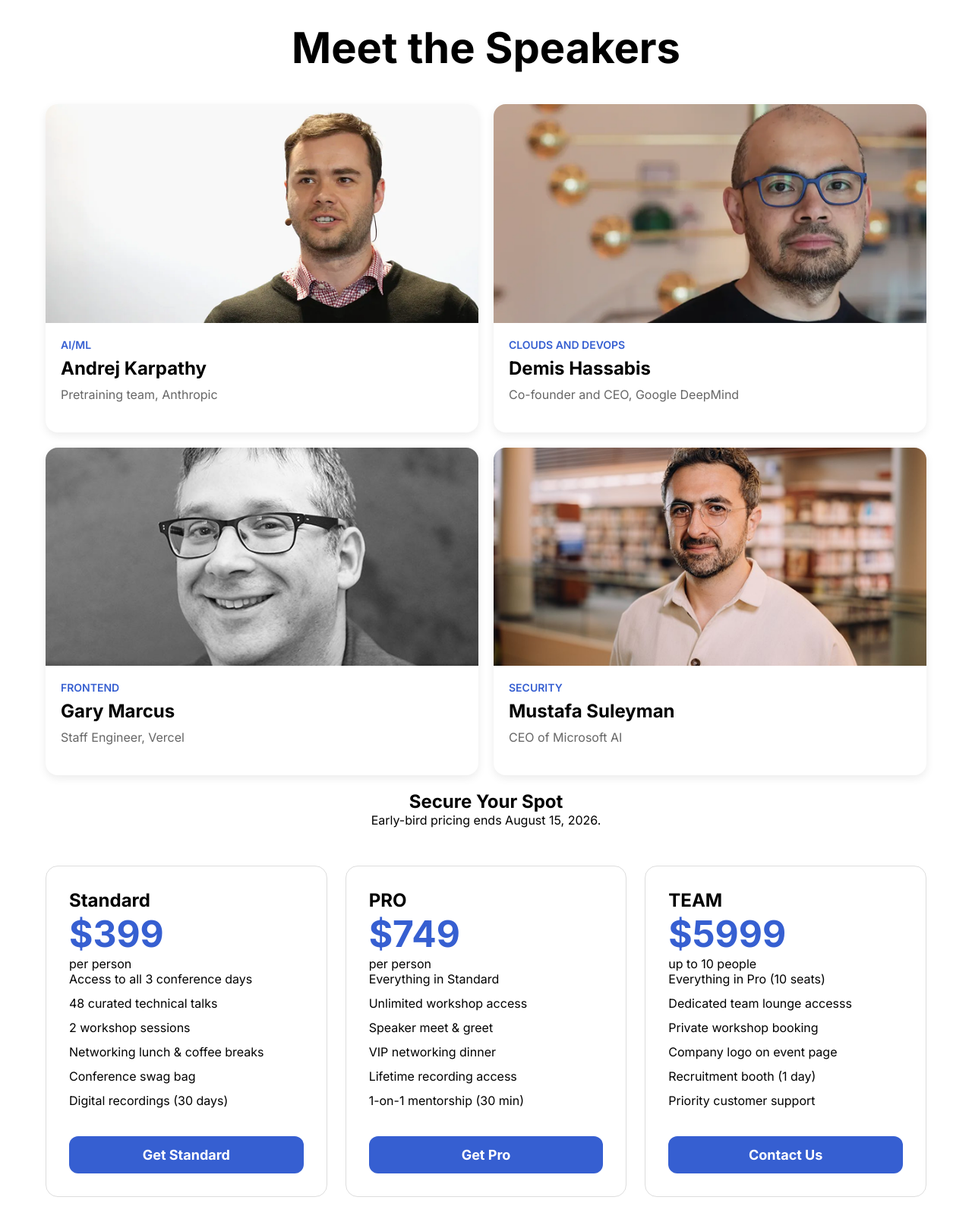
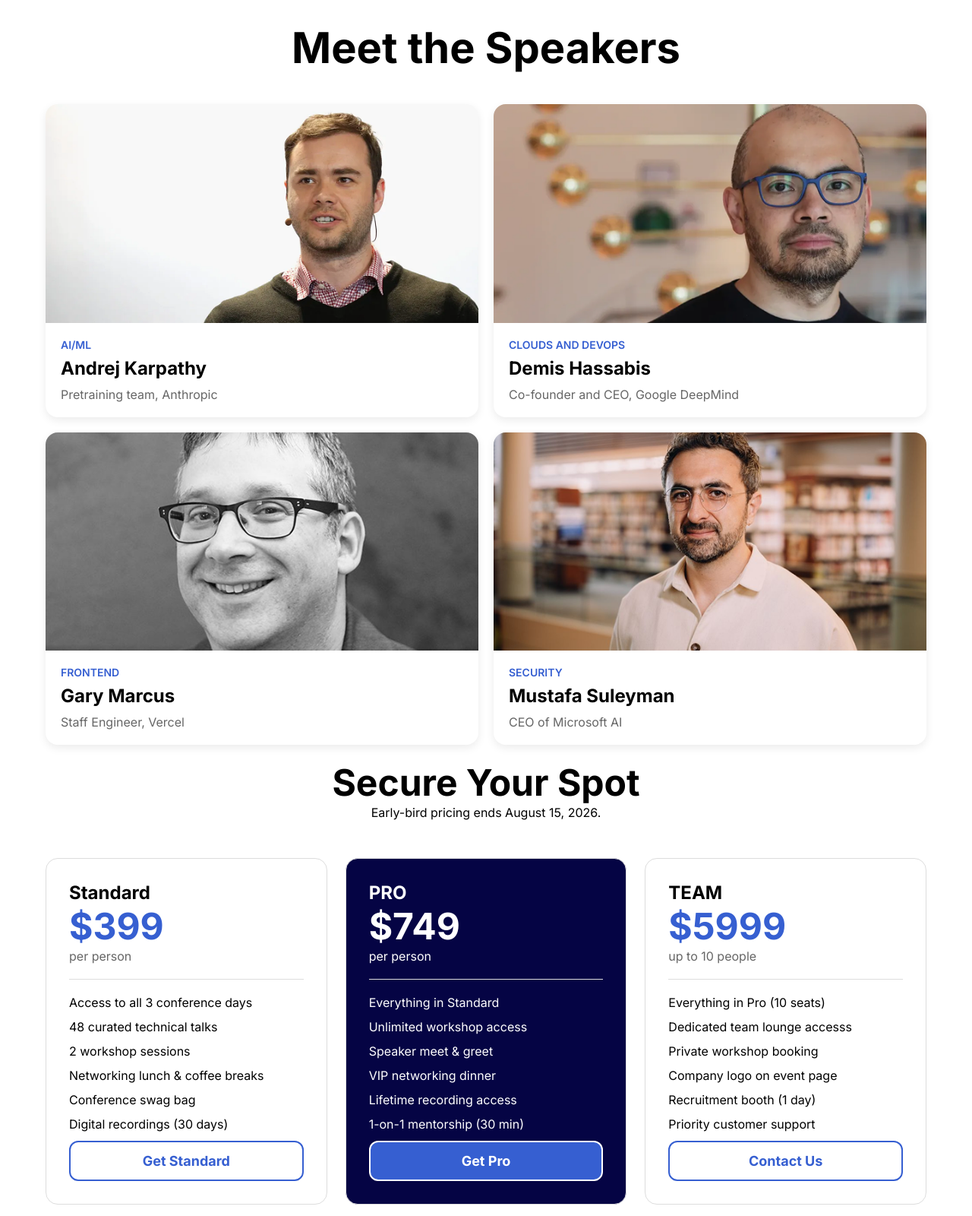
Before and after one commit to shawmik-git/1, a plain HTML site: page index.html in a window 1280 px wide. Shown: the part 820-2420 px from the top of the page at 76% size. Drawn offline with Linux system fonts and the light colour scheme.

Commit message:
price card editing

```diff
--- a/index.html
+++ b/index.html
@@ -3,7 +3,7 @@
   <head>
     <meta charset="UTF-8" />
     <meta name="viewport" content="width=device-width, initial-scale=1.0" />
-    <title>Document</title>
+    <title>DevConf 2026</title>
     <link rel="stylesheet" href="./style.css" />
 
     <!-- font -->
@@ -17,7 +17,7 @@
   <body>
     <header>
       <nav class="container">
-        <img src="./assets/logo.png" alt="logo" />
+        <img src="./assets/logo.png" alt="DevConf 2026" />
 
         <ul class="nav-links">
           <li><a href="#">Speakers</a></li>
@@ -34,7 +34,7 @@
     <!-- hero section start -->
     <section class="hero">
       <div class="hero-content">
-        <h1>Code. Connect. Create.</h1>
+        <h1>Code. <span>Connect.</span> Create.</h1>
 
         <p>
           Join 4,000+ engineers, founders, and builders at the premier developer
@@ -116,7 +116,8 @@
 
           <a href="#" class="common-btn">Get Standard</a>
         </div>
-        <div class="pricing-card">
+        <div class="pricing-card pro-card">
+
           <!-- card 2 -->
 
           <h2>PRO</h2>
--- a/style.css
+++ b/style.css
@@ -3,10 +3,12 @@
   padding: 0;
   font-family: "Inter", sans-serif;
   box-sizing: border-box;
-  max-width: 700px
+  /* max-width: 1200px;
   margin: 0 auto;
+} */
 
-
+section {
+  margin: 100px 0;
 }
 
 /* common button */
@@ -19,17 +21,16 @@
   font-weight: bold;
   text-decoration: none;
   display: inline-block;
-  font-size:18px;
-padding:14px 24px;
+  font-size: 18px;
+  padding: 14px 24px;
 }
-
 
 header {
   padding-top: 20px;
 }
 nav {
+  display: flex;
   background-color: #ffffff;
-  display: flex;
   justify-content: space-between;
   padding: 16px 0;
   align-items: center;
@@ -37,15 +38,11 @@
   margin-top: 20px;
 }
 
-
-
-.container{
+.container {
   max-width: 1200px;
   margin: 0 auto;
   padding: 0 20px;
 }
-
-
 
 .speakers-header {
   text-align: center;
@@ -62,7 +59,6 @@
   align-items: center;
 }
 
-
 ul li a {
   text-decoration: none;
   color: #000000;
@@ -72,7 +68,7 @@
 
 /* hero styles */
 
-.hero{
+.hero {
   background-image: url("./assets/banner.jpg");
   background-size: cover;
   background-position: center;
@@ -84,62 +80,58 @@
   text-align: center;
   margin-top: 40px;
   margin-bottom: 40px;
+}
 
+.hero-content {
+  max-width: 700px;
+  margin: 0 auto;
+}
+
+.hero-content h1 {
+  font-size: 64px;
+  font-weight: 700;
+  line-height: 1.2;
+
+  margin-bottom: 20px;
+  white-space: nowrap;
+  color: #ffffff;
+}
+.hero-content h1 span {
+  font-style: italic;
+}
+
+.hero-content p {
+  font-size: 20px;
+  line-height: 1.7;
+  color: #ffffff;
+}
+
+nav img {
+  width: 140px;
 }
 
 
-
-.hero-content{
-    max-width:900px;
-    margin:0 auto;
-}
-
-
-.hero-content h1{
-    font-size:64px;
-    font-weight:700;
-    line-height:1.2;
-
-    margin-bottom:20px;
-    white-space: nowrap;
-      color:#ffffff
-
-
-}
-
-
-.hero-content p{
-    font-size:20px;
-    line-height:1.7;
-    color:#ffffff
-}
-
-nav img{
-    width:140px;
-}
-
 .hero-content .common-btn{
-    margin-top: 30px;
+    display: inline-block;
+    margin-top: 300px;
 }
 
 /* speakers styles */
+
 .speakers {
-
   justify-content: space-between;
   gap: 20px;
   flex-wrap: wrap;
 }
 
-.speaker-card{
-
-    border-radius:16px;
-    overflow:hidden;
-    box-shadow:0 4px 12px rgba(0,0,0,.08);
-    padding-bottom:20px;
-
+.speaker-card {
+  border-radius: 16px;
+  overflow: hidden;
+  box-shadow: 0 4px 12px rgba(0, 0, 0, 0.08);
+  padding: bottom 24px;
 }
 
-.speaker-card h3{
+.speaker-card h3 {
   color: #365fd1;
   font-size: 14px;
   font-weight: 600;
@@ -147,20 +139,17 @@
   margin: 16px 20px 8px;
 }
 
-.speaker-card h2{
+.speaker-card h2 {
   font-size: 24px;
   font-weight: 700;
   margin: 0 20px 10px;
 }
 
-.speaker-card p{
+.speaker-card p {
   color: #666;
   font-size: 16px;
   margin: 0 20px 20px;
 }
-
-
-
 
 .speakers-grid {
   display: grid;
@@ -177,153 +166,195 @@
   object-fit: cover;
 }
 
-
-
-.common-btn{
-    transition:.3s;
+.common-btn {
+  transition: 0.3s;
 }
 
-.common-btn:hover{
-    background:#2a4db5;
+.common-btn:hover {
+  background: #2a4db5;
 }
 
+.secure-spot .section-title h1 {
+  font-size: 48px;
+  font-weight: 700;
+}
 
 /* pricing styles */
-.pricing-card{
-    border:1px solid #ddd;
-    border-radius:16px;
-    padding:30px;
-    background:#fff;
+
+.pricing-card {
+  border: 1px solid #ddd;
+  border-radius: 16px;
+  padding: 30px;
+  background: #fff;
 }
 
-
+.pricing-card p {
+  border-bottom: 1px solid #ddd;
+  padding-bottom: 20px;
+  margin-bottom: 20px;
+  color: #666;
+}
 
 .pricing-card:hover {
   box-shadow: 0 4px 8px rgba(7, 7, 7, 0.1);
 }
 
-
-.pricing-grid{
-    display:grid;
-    grid-template-columns:repeat(3,1fr);
-    gap:24px;
-    margin-top:40px;
+.pricing-grid {
+  display: grid;
+  grid-template-columns: repeat(3, 1fr);
+  gap: 24px;
+  margin-top: 40px;
 }
 
-.pricing-card .common-btn{
-    margin-top:25px;
-
-}
-.section-title{
-    text-align:center;
-    margin-bottom:50px;
+.pricing-card .common-btn {
+  margin-top: auto;
+  background-color: white;
+  color: #365fd1;
+  border: 2px solid #365fd1;
 }
 
-.pricing-card h3{
-    font-size:48px;
-    color:#365fd1;
-}
-
-.pricing-card .common-btn{
-    width:100%;
-    text-align:center;
+.pricing-card .common-btn:hover{
+    background-color: #365fd1;
+    color: white;
 }
 
 
-.feature-list li{
-  display:block;
-    margin-bottom:12px;
+}
+.section-title {
+  text-align: center;
+  margin-bottom: 50px;
 }
 
- .feature-list{
-    display:block;
-    list-style:none;
-    padding:0;
+.pricing-card h3 {
+  font-size: 48px;
+  color: #365fd1;
 }
 
+.pricing-card .common-btn {
+  width: 100%;
+  text-align: center;
+}
 
-/* ai section styles *//* ===========================
+.feature-list li {
+  display: block;
+  margin-bottom: 12px;
+}
+
+.feature-list {
+  display: block;
+  list-style: none;
+  padding: 0;
+}
+
+.pro-card {
+  background-color: #050444;
+  color: white;
+}
+
+.pro-card h2,
+.pro-card h3,
+.pro-card p,
+.pro-card li {
+  color: white;
+}
+
+.pro-card a {
+  background-color: white;
+  color: #081e70;
+}
+
+.pro-card .common-btn{
+    background-color: #365fd1;
+    color: white;
+    border: 2px solid white;
+}
+
+.pro-card .common-btn:hover{
+    background-color: white;
+    color: #365fd1;
+}
+
+/* ai section styles */ /* ===========================
    Hackathon Section
 =========================== */
 
-.hackathon{
-    padding:80px 0;
+.hackathon {
+  padding: 80px 0;
 }
 
-.hackathon-grid{
-    display:grid;
-    grid-template-columns:repeat(2,1fr);
-    gap:24px;
-    margin-top:50px;
+.hackathon-grid {
+  display: grid;
+  grid-template-columns: repeat(2, 1fr);
+  gap: 24px;
+  margin-top: 50px;
 }
 
-.hack-card{
-    background:#fff;
-    border:1px solid #e5e7eb;
-    border-radius:16px;
-    padding:30px;
-    transition:.3s;
+.hack-card {
+  background: #fff;
+  border: 1px solid #e5e7eb;
+  border-radius: 16px;
+  padding: 30px;
+  transition: 0.3s;
 }
 
-.hack-card:hover{
-    transform:translateY(-6px);
-    box-shadow:0 10px 25px rgba(0,0,0,.08);
+.hack-card:hover {
+  transform: translateY(-6px);
+  box-shadow: 0 10px 25px rgba(0, 0, 0, 0.08);
 }
 
-.hack-card h3{
-    color:#365fd1;
-    font-size:16px;
-    margin-bottom:10px;
-    font-weight:600;
+.hack-card h3 {
+  color: #365fd1;
+  font-size: 16px;
+  margin-bottom: 10px;
+  font-weight: 600;
 }
 
-.hack-card h2{
-    font-size:30px;
-    margin-bottom:14px;
-    color:#111827;
+.hack-card h2 {
+  font-size: 30px;
+  margin-bottom: 14px;
+  color: #111827;
 }
 
-.hack-card p{
-    color:#6b7280;
-    line-height:1.7;
+.hack-card p {
+  color: #6b7280;
+  line-height: 1.7;
 }
 
-.hackathon-btn{
-    text-align:center;
-    margin-top:45px;
+.hackathon-btn {
+  text-align: center;
+  margin-top: 45px;
 }
-
 
 /* /* footer */
 
-.footer{
-    background:#0f1b2d;
-    padding:30px 0;
-    margin-top:80px;
+.footer {
+  background: #0f1b2d;
+  padding: 30px 0;
+  margin-top: 80px;
 }
 
-.footer-content{
-    display:flex;
-    justify-content:space-between;
-    align-items:center;
+.footer-content {
+  display: flex;
+  justify-content: space-between;
+  align-items: center;
 }
 
-.footer p{
-    color:#9ca3af;
-    font-size:14px;
+.footer p {
+  color: #9ca3af;
+  font-size: 14px;
 }
 
-.footer-links{
-    display:flex;
-    gap:24px;
+.footer-links {
+  display: flex;
+  gap: 24px;
 }
 
-.footer-links a{
-    color:#9ca3af;
-    text-decoration:none;
-    font-size:14px;
+.footer-links a {
+  color: #9ca3af;
+  text-decoration: none;
+  font-size: 14px;
 }
 
-.footer-links a:hover{
-    color:#fff;
+.footer-links a:hover {
+  color: #fff;
 }
```
Lines whose indentation alone changed are shown as unchanged.
